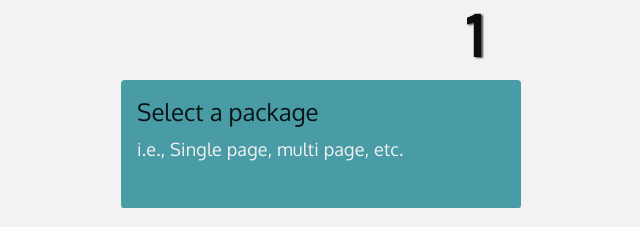
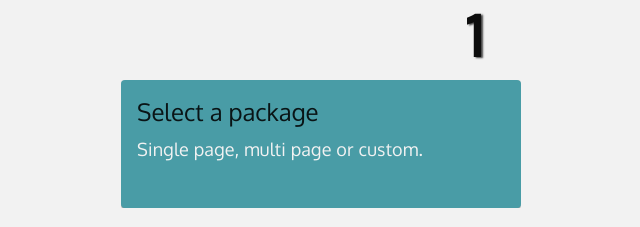
Before and after one commit to argounova/turn17-media, a Next.js app: page / in a window 1280 px wide. Shown: the part 1340-1567 px from the top of the page, without its empty margins (319-959 px from the left). Built offline with nearby package versions, Linux system fonts and the light colour scheme; no server answers.

Commit message:
parallax steps

```diff
--- a/components/Parallax/Parallax.jsx
+++ b/components/Parallax/Parallax.jsx
@@ -2,10 +2,8 @@ import { ParallaxStyles } from "./style"
 import { useRef } from "react";
 import * as React from 'react';
 import Card from '@mui/material/Card';
-import CardActions from '@mui/material/CardActions';
 import CardActionArea from '@mui/material/CardActionArea';
 import CardContent from '@mui/material/CardContent';
-import Button from '@mui/material/Button';
 import Typography from '@mui/material/Typography';
 import {
   motion,
@@ -58,7 +56,7 @@ export default function Parallax() {
 
   return (
     <>
-      <main>
+      <main >
         <ParallaxStyles>
           {steps.map((step) => (
             <Step
--- a/components/Parallax/steps.js
+++ b/components/Parallax/steps.js
@@ -2,7 +2,7 @@ const steps = [
     {
         step: '1',
         title: 'Select a package',
-        subtitle: 'i.e., Single page, multi page, etc.'
+        subtitle: 'Single page, multi page or custom.'
     },
     {
         step: '2',
```
